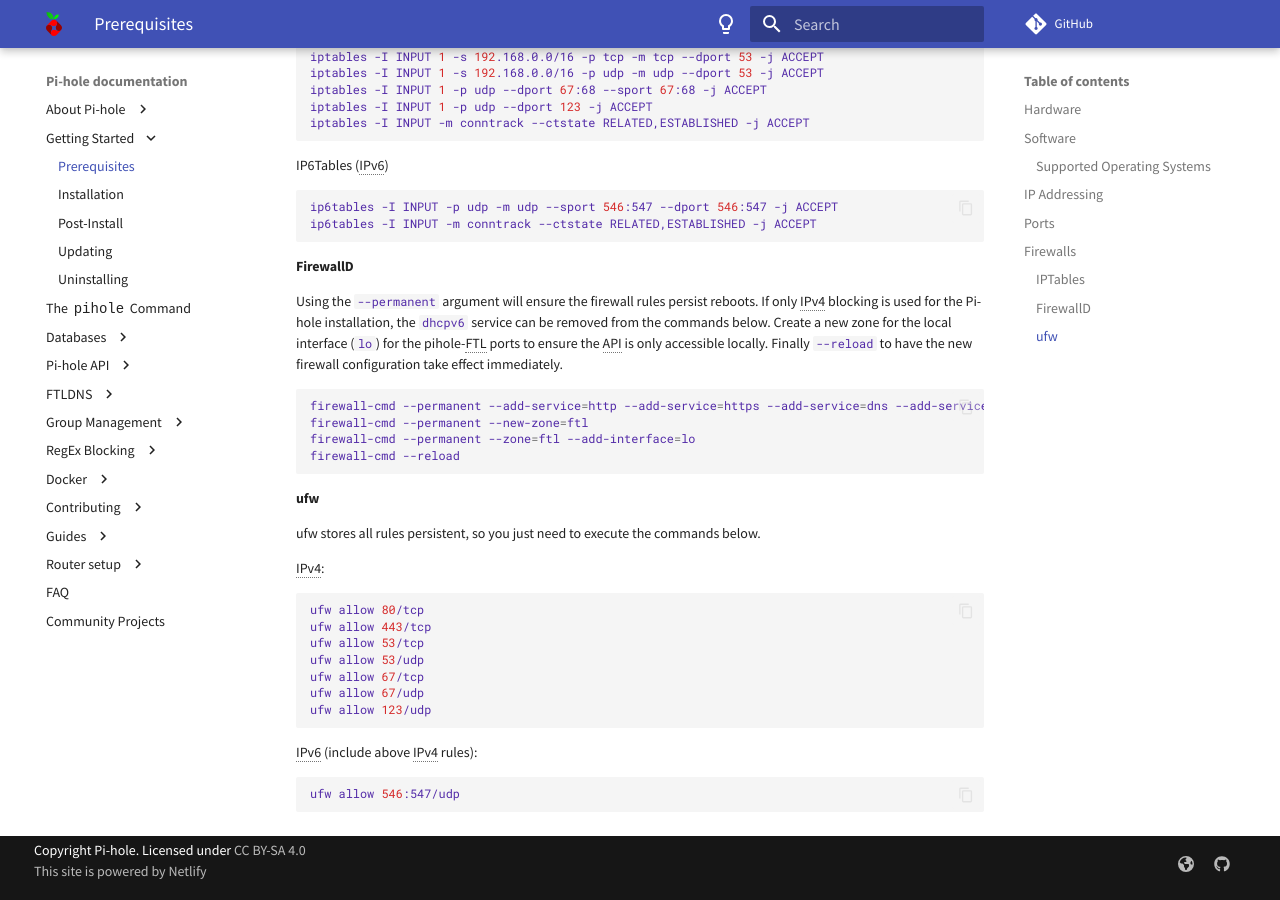
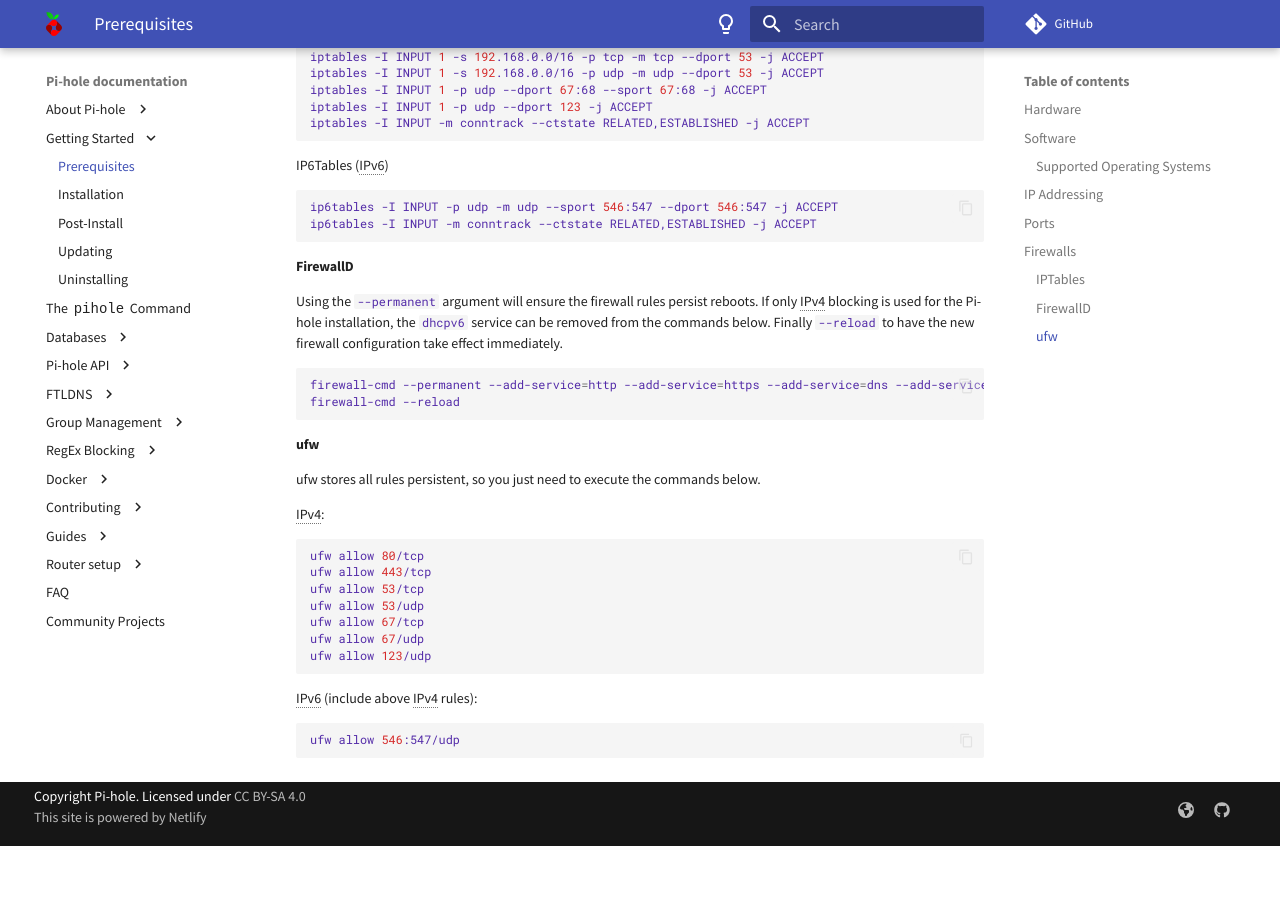
Before and after one commit to pi-hole/docs, an MkDocs documentation site: the page built from docs/main/prerequisites.md, in a window 1280 px wide and 900 px high, scrolled down 2505 px. Built offline with MkDocs 1.6.1 and Material for MkDocs 9.7.7, drawn with Linux system fonts in a browser that asks for light colours; comment, search, counter and statistics services are not loaded; after the commit the page ends 3351 px from its top, so only the background shows below that.

Commit message:
Cleanup firewalled after removal of api port
Signed-off-by: darkexplosiveqwx <101737077+darkexplosiveqwx@users.noreply.github.com>

````diff
--- a/docs/main/prerequisites.md
+++ b/docs/main/prerequisites.md
@@ -117,12 +117,10 @@
 
 #### FirewallD
 
-Using the `--permanent` argument will ensure the firewall rules persist reboots. If only IPv4 blocking is used for the Pi-hole installation, the `dhcpv6` service can be removed from the commands below. Create a new zone for the local interface (`lo`) for the pihole-FTL ports to ensure the API is only accessible locally. Finally `--reload` to have the new firewall configuration take effect immediately.
+Using the `--permanent` argument will ensure the firewall rules persist reboots. If only IPv4 blocking is used for the Pi-hole installation, the `dhcpv6` service can be removed from the commands below. Finally `--reload` to have the new firewall configuration take effect immediately.
 
 ```bash
 firewall-cmd --permanent --add-service=http --add-service=https --add-service=dns --add-service=dhcp --add-service=dhcpv6 --add-service=ntp
-firewall-cmd --permanent --new-zone=ftl
-firewall-cmd --permanent --zone=ftl --add-interface=lo
 firewall-cmd --reload
 ```
 
````
